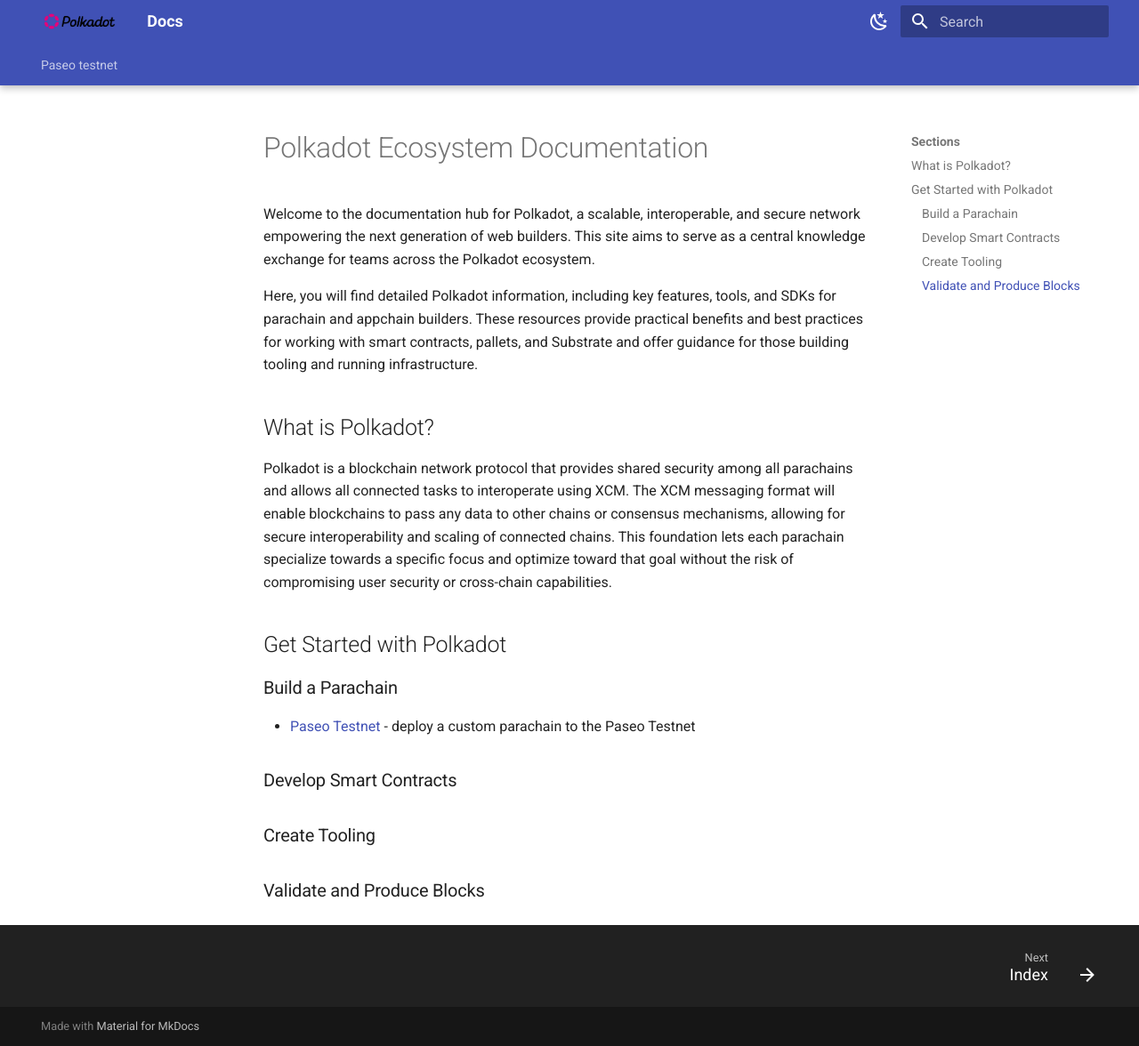
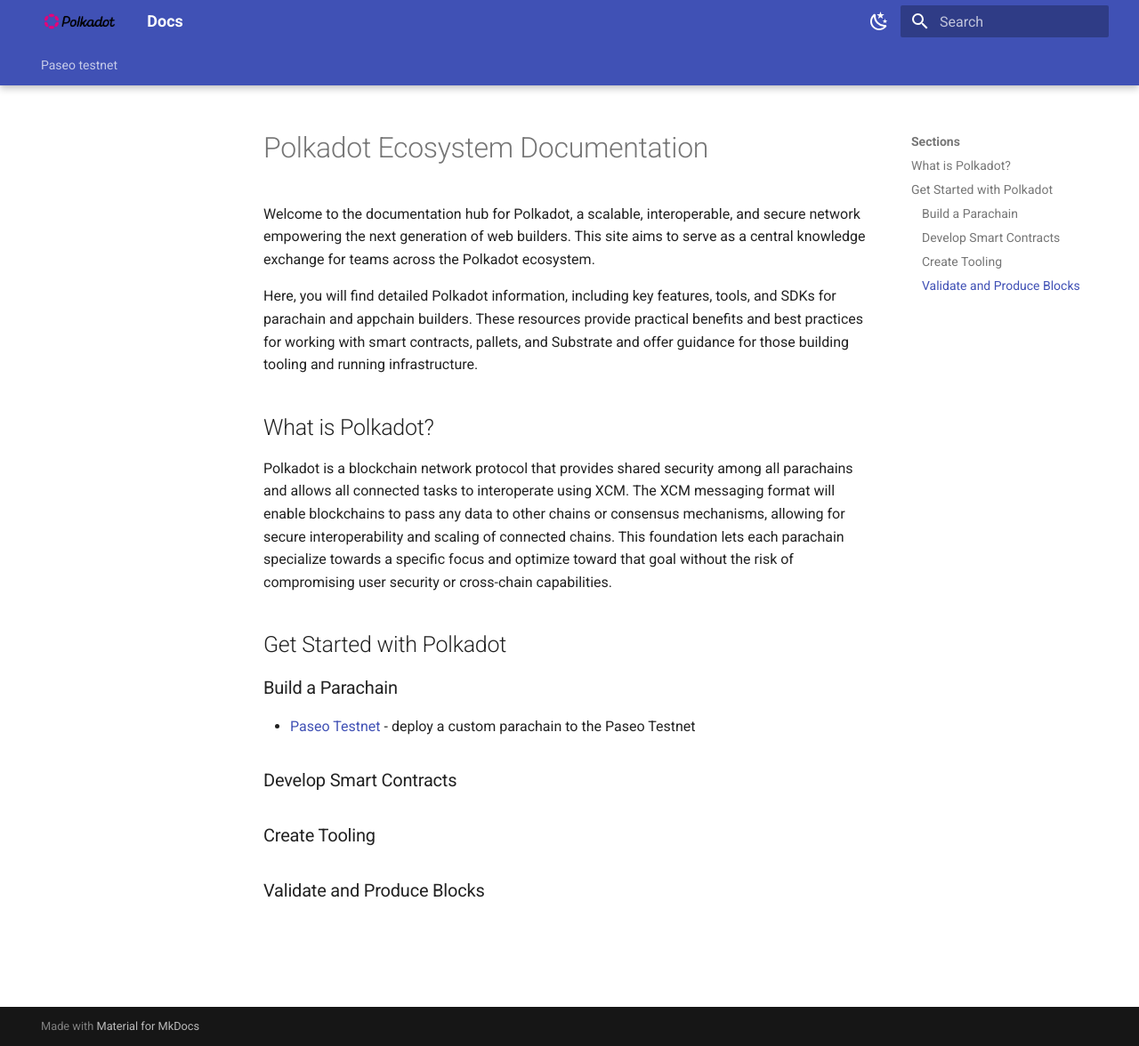
Before and after one commit to papermoonio/polkadot-ecosystem-docs-draft, an MkDocs documentation site: the page built from docs/index.md, in a window 1280 px wide and 1176 px high. Shown: the whole window at 89% size. Built offline with MkDocs 1.6.1 and Material for MkDocs 9.7.7, drawn with Linux system fonts in a browser that asks for light colours.

Commit message:
removed footer nav

```diff
--- a/mkdocs.yml
+++ b/mkdocs.yml
@@ -24,7 +24,7 @@
     - 'content.code.annotate' # Adds annotations to code blocks
     - 'content.code.copy' # Adds copy to clipboard button to code snippets
     - 'content.tooltips' # Adds tooltips
-    - 'navigation.footer' # Shows previous and next on the footer
+    #- 'navigation.footer' # Shows previous and next on the footer
     - 'navigation.tabs' # Top-level sections are rendered below the header (can be modified to in-line with CSS)
     - 'navigation.tabs.sticky' # When scrolling, the tabs remain at the top of the page
     - 'navigation.sections' # Render top-level sections as groups in the sidebar
```
